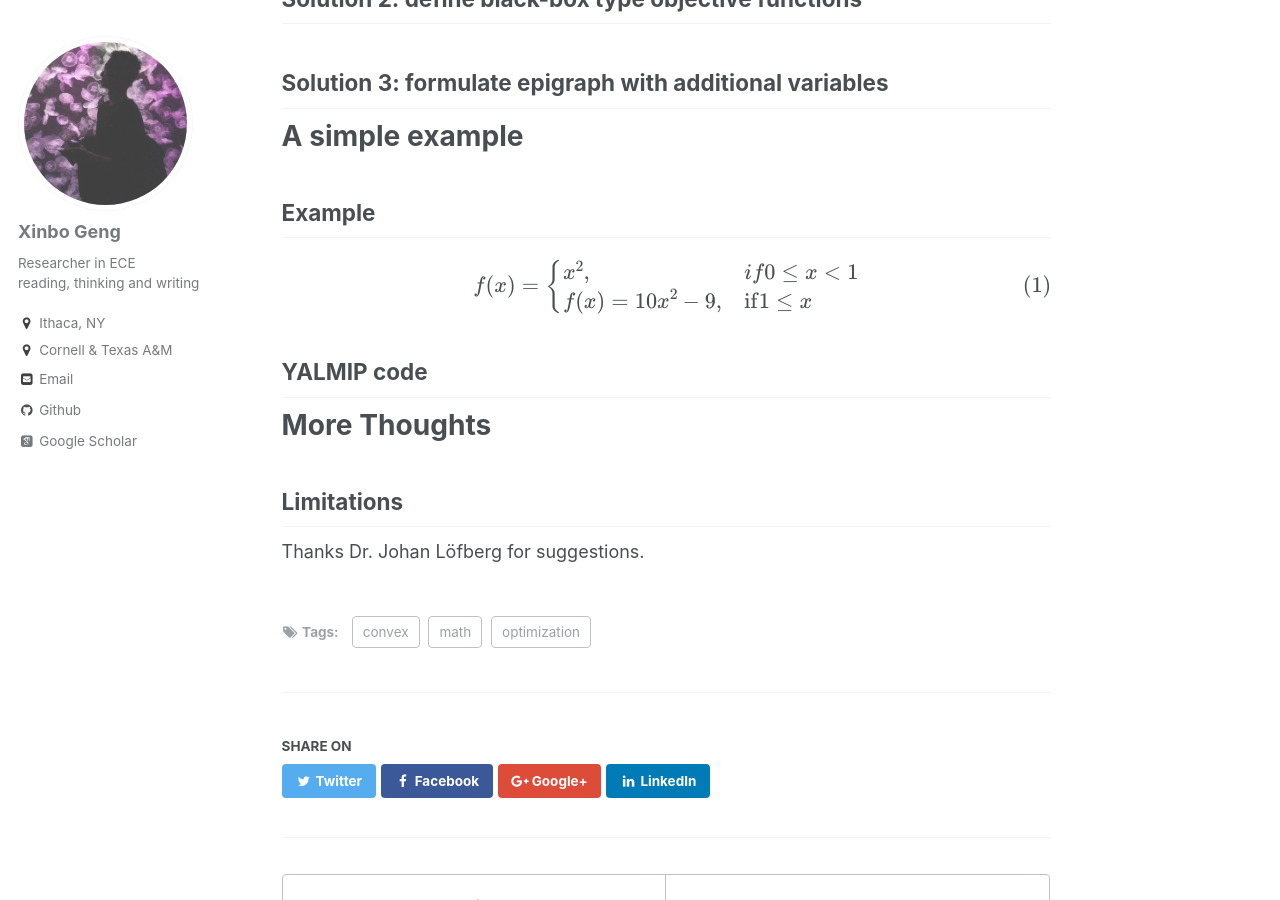
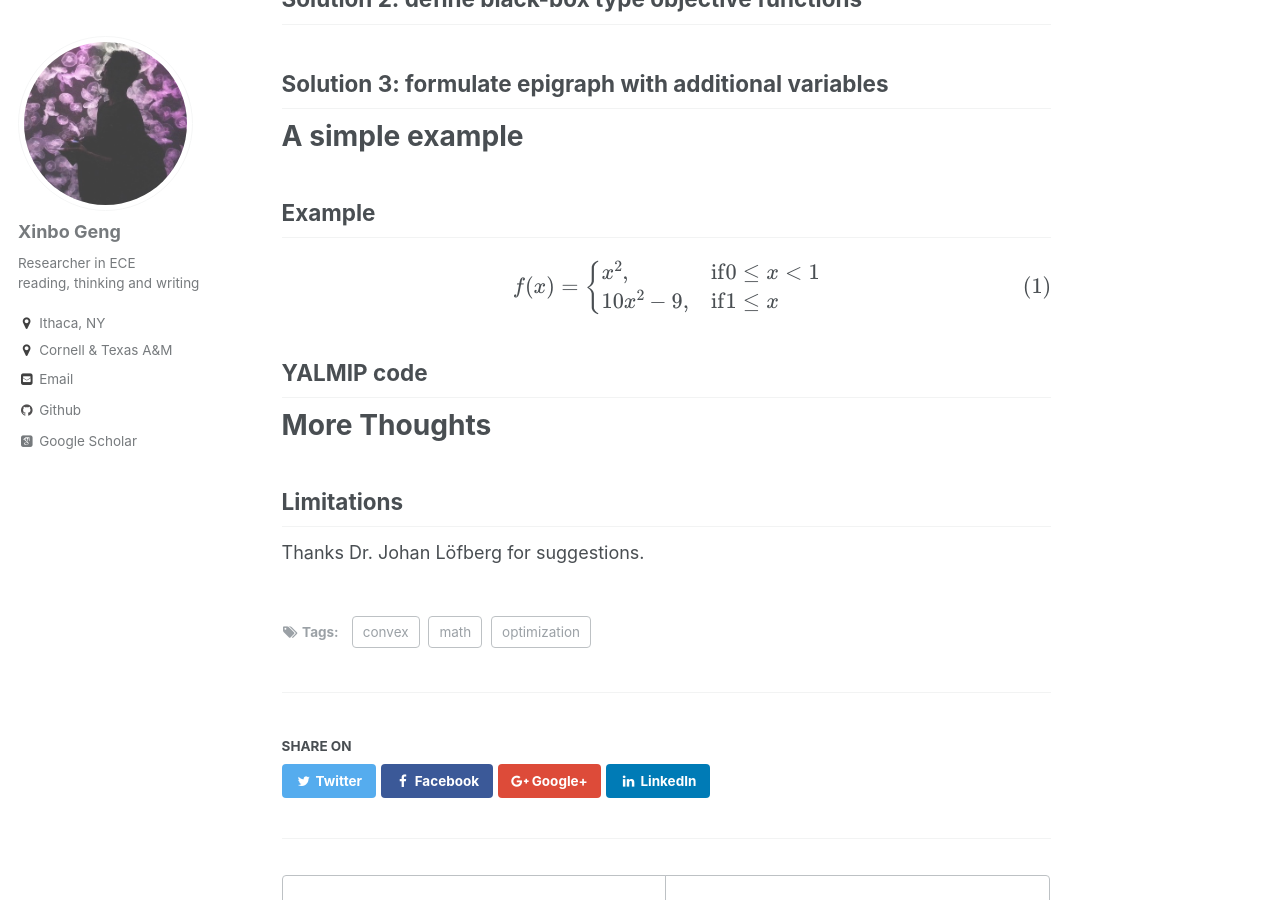
Before and after one commit to xb00dx/xb00dx.github.io, a Jekyll site: the page built from _posts/2020-11-14--piecewise-quadratic-function.md, in a window 1280 px wide and 900 px high, scrolled down 497 px. Built offline with Jekyll 4.4.1, drawn with Linux system fonts in a browser that asks for light colours; some web fonts are replaced; formulas are drawn with MathJax 3.

Commit message:
modeling piecewise quadratic function

```diff
--- a/_posts/2020-11-14--piecewise-quadratic-function.md
+++ b/_posts/2020-11-14--piecewise-quadratic-function.md
@@ -12,11 +12,9 @@ The generator offers are piecewise linear marginal cost function.
 Motivated by the electricity market example
 
 
-Problem Description
-======
+## Problem Description
 
-Solution 1: introducing binary variables
-------
+### Solution 1: introducing binary variables
 
 Solution 2: define black-box type objective functions
 ------
@@ -33,8 +31,8 @@ Example
 
 $$f(x) =
 \begin{cases}
-x^2,& if 0 \le x < 1 \\
-f(x) = 10 x^2 - 9,& \text{if} 1 \le x
+x^2,& \text{if} 0 \le x < 1 \\
+10 x^2 - 9,& \text{if} 1 \le x
 \end{cases}
 $$
 
```
